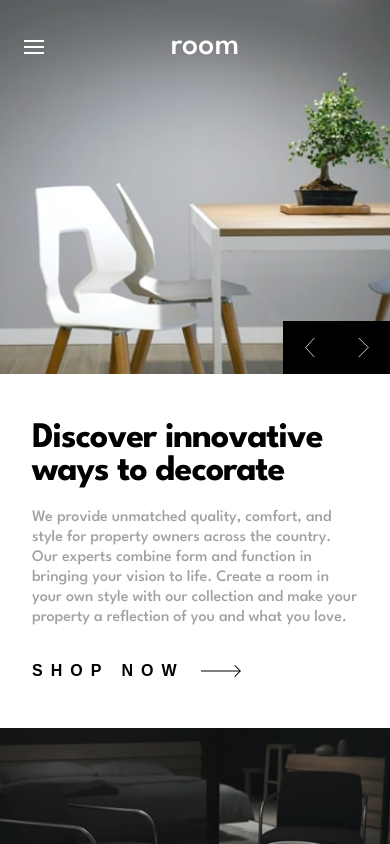
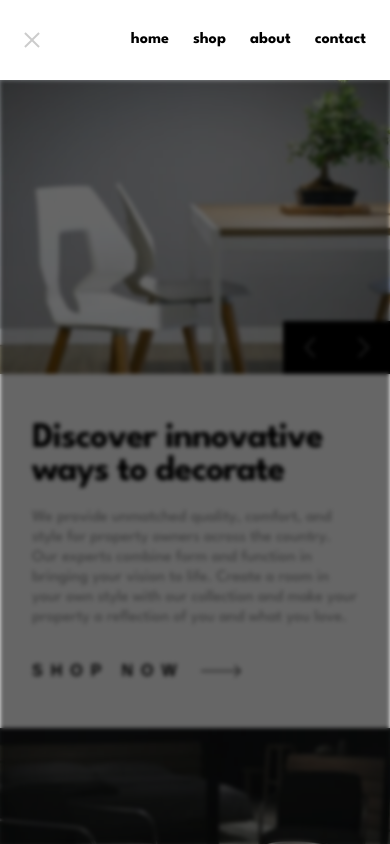
Before and after one commit to Naithcots/room-homepage, a Next.js app: page / in a window 390 px wide. Both pictures are taken after a click on the button 34 px from the left and 46 px from the top of the page. Shown: the top 844 px of the page. Built offline with nearby package versions, Linux system fonts and the light colour scheme.

Commit message:
Add mobile Navigation component

```diff
--- a/src/components/Header/index.module.css
+++ b/src/components/Header/index.module.css
@@ -1,14 +1,21 @@
 .header {
+  position: absolute;
   width: 100%;
-  padding: 2em 1.5em;
+  height: 80px;
 
-  position: absolute;
+  display: flex;
+  align-items: center;
+
+  z-index: 900;
+}
+
+.header-panel {
+  width: 100%;
+  padding-inline: 1.5em;
 
   display: flex;
 
   color: white;
-
-  z-index: 900;
 }
 
 .hamburger {
--- a/src/components/Header/index.tsx
+++ b/src/components/Header/index.tsx
@@ -1,10 +1,25 @@
 import Image from "next/image";
+import { useState } from "react";
+import Navigation from "../Navigation";
 import styles from "./index.module.css";
 
 const Header = () => {
+  const [navigationOpen, setNavigationOpen] = useState(false);
+
+  const openNavigation = () => {
+    setNavigationOpen(true);
+    document.body.classList.add("no-scroll");
+  };
+
+  const closeNavigation = () => {
+    setNavigationOpen(false);
+    document.body.classList.remove("no-scroll");
+  };
+
   return (
     <header className={styles.header}>
-      <button className={styles.hamburger}>
+      <div className={styles["header-panel"]}>
+        <button className={styles.hamburger} onClick={openNavigation}>
           <Image
             src={"/images/icon-hamburger.svg"}
             width={20}
@@ -13,6 +28,8 @@ const Header = () => {
           />
         </button>
         <h3 className={styles.heading}>room</h3>
+      </div>
+      {navigationOpen && <Navigation onClose={closeNavigation} />}
     </header>
   );
 };
--- /dev/null
+++ b/src/components/Navigation/index.module.css
@@ -0,0 +1,53 @@
+.nav {
+  position: absolute;
+  top: 0;
+  bottom: 0;
+  left: 0;
+  right: 0;
+
+  display: flex;
+  align-items: center;
+
+  background-color: white;
+
+  z-index: 910;
+}
+
+.overlay {
+  position: absolute;
+  top: 0;
+  left: 0;
+
+  width: 100%;
+  height: 100vh;
+
+  backdrop-filter: brightness(0.4) blur(2px);
+  background: hsla(0, 0%, 0%, 0);
+
+  z-index: 905;
+}
+
+.block {
+  width: 100%;
+
+  padding-inline: 1.5em;
+
+  display: flex;
+  justify-content: space-between;
+  gap: 1.5em;
+}
+
+.button {
+  appearance: none;
+  background: transparent;
+  border: none;
+}
+
+.links {
+  display: flex;
+  gap: 1.5em;
+}
+
+.link {
+  font-weight: 700;
+}
--- /dev/null
+++ b/src/components/Navigation/index.tsx
@@ -0,0 +1,43 @@
+import Image from "next/image";
+import Link from "next/link";
+import { FC } from "react";
+import styles from "./index.module.css";
+
+type NavigationProps = {
+  onClose: () => void;
+};
+
+const Navigation: FC<NavigationProps> = ({ onClose }) => {
+  return (
+    <>
+      <div className={styles.overlay} />
+      <nav className={styles.nav}>
+        <div className={styles.block}>
+          <button className={styles.button} onClick={onClose}>
+            <Image
+              src={"/images/icon-close.svg"}
+              width={16}
+              height={16}
+              alt=""
+            />
+          </button>
+          <div className={styles.links}>
+            <Link href={"#"} className={styles.link}>
+              home
+            </Link>
+            <Link href={"#"} className={styles.link}>
+              shop
+            </Link>
+            <Link href={"#"} className={styles.link}>
+              about
+            </Link>
+            <Link href={"#"} className={styles.link}>
+              contact
+            </Link>
+          </div>
+        </div>
+      </nav>
+    </>
+  );
+};
+export default Navigation;
--- a/src/styles/globals.css
+++ b/src/styles/globals.css
@@ -25,3 +25,7 @@ a {
 img {
   display: block;
 }
+
+.no-scroll {
+  overflow: hidden;
+}
```
Lines whose indentation alone changed are shown as unchanged.
